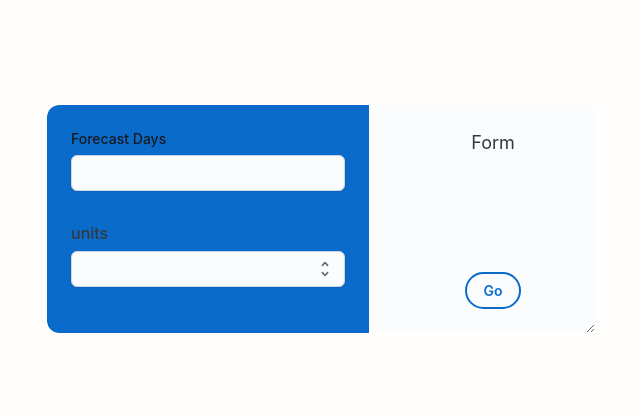
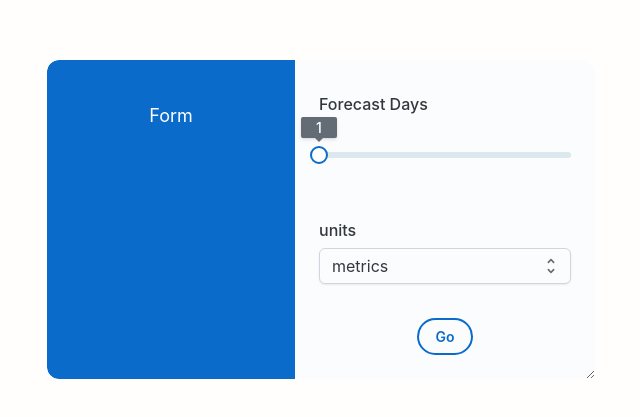
Before and after one commit to RoyLuoNanjing/weather-forecast-platform, a Next.js app: page / in a window 1280 px wide. Shown: the part 181-598 px from the top of the page, without its empty margins (319-959 px from the left). Built offline with nearby package versions, Linux system fonts and the light colour scheme.

Commit message:
update the input

```diff
--- a/app/_components/form/defaultValues.ts
+++ b/app/_components/form/defaultValues.ts
@@ -1,29 +1,13 @@
+import { WeatherParamsFormFields } from ".";
+import { weatherUnitOptions } from "./fieldConfig";
+
 export const useWeatherParamsDefaultValues = () => {
-  const designLoadEssentialDefaultValues: DesignEssentialFormFields = {
-    connection: loadConnectionOptionsArr[0]!,
-    residentialUnits: 0,
-    annualConsumption: 0,
-    heating: 0,
-    cooling: 0,
-    evs: 0,
-    totalEnergyLoads: 0,
-    isExistingAssets: false,
-  };
-  const designLoadExtraDefaultValues: DesignExtraFormFields = {
-    dieselGenerator: 0,
-    solarPanels: 0,
-    wind: 0,
-    wood: {
-      value: 1,
-      label: "Sticks",
-    },
-    nuclear: 0,
-    hydro: 0,
-    batteries: 0,
+  const weatherParamsDefaultValues: WeatherParamsFormFields = {
+    forecastDays: 1,
+    units: weatherUnitOptions[0],
   };
 
   return {
-    designLoadEssentialDefaultValues: designLoadEssentialDefaultValues,
-    designLoadExtraDefaultValues: designLoadExtraDefaultValues,
+    weatherParamsDefaultValues,
   };
 };
--- a/app/_components/form/fieldConfig.ts
+++ b/app/_components/form/fieldConfig.ts
@@ -6,7 +6,9 @@ export const useWeatherParamsFieldConfig = () => {
       name: "forecastDays",
       label: "Forecast Days",
       type: "number",
-      component: "textField",
+      component: "slider",
+      range: [1, 3],
+      step: 1,
     },
     {
       name: "units",
@@ -22,7 +24,7 @@ export const useWeatherParamsFieldConfig = () => {
   };
 };
 
-const weatherUnitOptions = [
+export const weatherUnitOptions = [
   { value: 1, label: "metrics" },
   { value: 2, label: "imperial" },
 ];
--- a/app/_components/form/index.tsx
+++ b/app/_components/form/index.tsx
@@ -6,7 +6,13 @@ import { Control, useForm, UseFormSetValue } from "react-hook-form";
 import { z } from "zod";
 import { zodResolver } from "@hookform/resolvers/zod";
 import { useWeatherParamsFieldConfig } from "./fieldConfig";
-import { FormSelectField, FormTextField } from "@/components/ui/form";
+import {
+  FormSelectField,
+  FormSliderField,
+  FormTextField,
+} from "@/components/ui/form";
+import { Button } from "@mui/joy";
+import { useWeatherParamsDefaultValues } from "./defaultValues";
 
 export type WeatherParamsFormFields = z.infer<typeof weatherParamsFormSchema>;
 
@@ -14,27 +20,54 @@ export type IControlledFormFieldArr = {
   name: keyof WeatherParamsFormFields;
   label: string;
   type: string;
-  component: "textField" | "textArea" | "select" | "multipleSelect" | "switch";
+  component:
+    | "textField"
+    | "textArea"
+    | "select"
+    | "multipleSelect"
+    | "switch"
+    | "slider";
   endDecorator?: string;
   options?: { value: number; label: string }[];
+  range?: [number, number];
+  step?: number;
 }[];
 
 export const WeatherForecastForm = () => {
   const { weatherParamsFieldArr } = useWeatherParamsFieldConfig();
-  const { control, handleSubmit, formState, setValue, reset, watch } =
-    useForm<WeatherParamsFormFields>({
+  const { control, handleSubmit, setValue } = useForm<WeatherParamsFormFields>({
     mode: "onBlur",
     reValidateMode: "onBlur",
     resolver: zodResolver(weatherParamsFormSchema),
-      // defaultValues:
-      //   useDesignLoadDefaultValues().designLoadEssentialDefaultValues,
+    defaultValues: useWeatherParamsDefaultValues().weatherParamsDefaultValues,
   });
 
-  return renderControlledFormInputFields({
+  const onSubmit = (data: WeatherParamsFormFields) => {
+    console.log(data);
+  };
+
+  return (
+    <>
+      {renderControlledFormInputFields({
         fields: weatherParamsFieldArr,
         formSetValue: setValue,
         control: control,
-  });
+      })}
+      <Button
+        variant="outlined"
+        color="primary"
+        sx={{
+          "--variant-borderWidth": "2px",
+          borderRadius: 40,
+          borderColor: "primary.500",
+          mx: "auto",
+        }}
+        onClick={handleSubmit(onSubmit)}
+      >
+        Go
+      </Button>
+    </>
+  );
 };
 
 const renderControlledFormInputFields = ({
@@ -81,6 +114,18 @@ const renderControlledFormInputFields = ({
             fieldContainerStyle={inputFieldCommonStyle}
           />
         );
+      case "slider":
+        return (
+          <FormSliderField
+            name={field.name}
+            control={control}
+            key={field.name}
+            label={field.label}
+            min={field.range![0]}
+            max={field.range![1]}
+            step={field.step}
+          />
+        );
       default:
         break;
     }
--- a/app/_components/form/schema.ts
+++ b/app/_components/form/schema.ts
@@ -10,5 +10,5 @@ export const weatherParamsFormSchema = z.object({
     .number()
     .min(0, "Please enter a greater number")
     .max(99999, "Please enter a lower number"),
-  units: z.coerce.string(),
+  units: selectOptionSchema,
 });
--- a/app/page.tsx
+++ b/app/page.tsx
@@ -1,5 +1,5 @@
 "use client";
-import { Button, Card, CardContent, CardOverflow } from "@mui/joy";
+import { Card, CardContent, CardOverflow } from "@mui/joy";
 import { WeatherForecastForm } from "./_components/form";
 
 export default function Home() {
@@ -35,22 +35,10 @@ export default function Home() {
             px: "var(--Card-padding)",
           }}
         >
-          <WeatherForecastForm />
+          <CardContent>Form</CardContent>
         </CardOverflow>
         <CardContent sx={{ gap: 1.5, minWidth: 200 }}>
-          <CardContent>Form</CardContent>
-          <Button
-            variant="outlined"
-            color="primary"
-            sx={{
-              "--variant-borderWidth": "2px",
-              borderRadius: 40,
-              borderColor: "primary.500",
-              mx: "auto",
-            }}
-          >
-            Go
-          </Button>
+          <WeatherForecastForm />
         </CardContent>
       </Card>
     </div>
```
Lines whose indentation alone changed are shown as unchanged.
